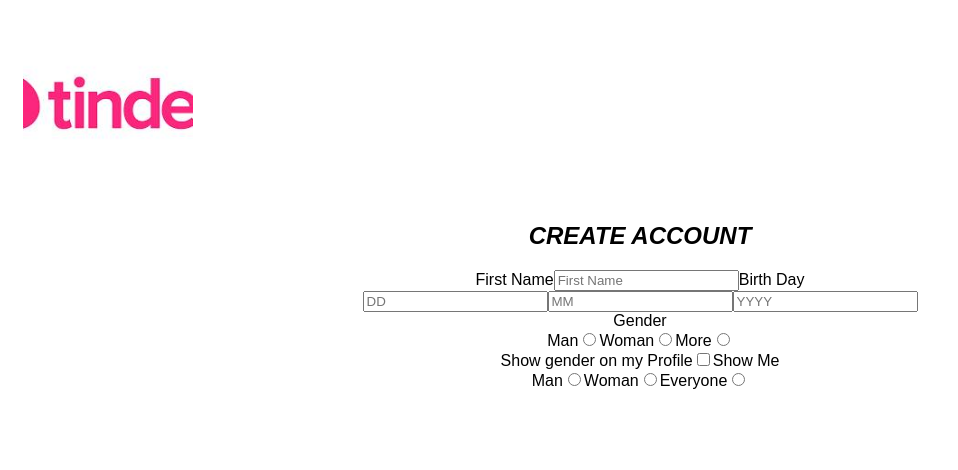
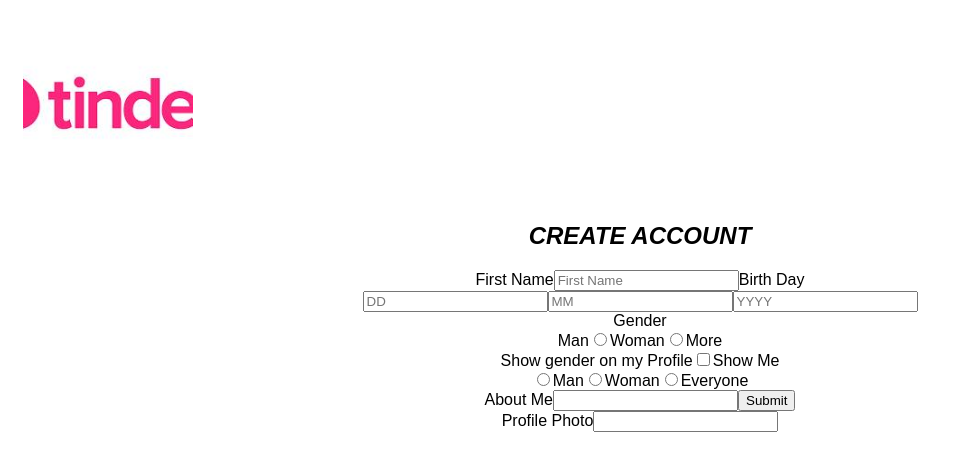
Before and after one commit to michomapeter/date-app, a React (Create React App) app: page /onboarding in a window 1280 px wide. Shown: the top 470 px of the page, without its empty margins (0-958 px from the left). Built offline with nearby package versions, Linux system fonts and the light colour scheme.

Commit message:
refactoring the onboarding page

```diff
--- a/src/pages/Onboarding.js
+++ b/src/pages/Onboarding.js
@@ -62,16 +62,9 @@
                  </div>
                 <label>Gender</label>
                 <div className="">
-                    <label htmlFor="man-gender-identity">Man</label>
-                <input
-               id="man-gender-identity"
-               type= "radio"
-               name ="gender_identity"
-               value="man"
-               onChange= {handleChange}
-               checked={false}
-                />
-               <label htmlFor="woman-gender-identity">Woman</label>
+
+                <label htmlFor="man-gender-identity">Man</label>
+
                  <input
                id="woman-gender-identity"
                type= "radio"
@@ -80,7 +73,8 @@
                onChange= {handleChange}
                checked={false}
                 />
-                <label htmlFor="more-gender-identity">More</label>
+                <label htmlFor="woman-gender-identity">Woman</label>
+
                        <input
                id="more-gender-identity"
                type= "radio"
@@ -89,6 +83,7 @@
                onChange= {handleChange}
                checked={false}
                 />
+                <label htmlFor="more-gender-identity">More</label>
                 </div>
 
                 <label htmlFor="show-gender">Show gender on my Profile</label>
@@ -102,7 +97,7 @@
                 <label>Show Me</label>
 
                 <div className="multiple-input-container">
-                <label htmlFor="man-gender-interest">Man</label>
+                {/* <label htmlFor="man-gender-interest">Man</label> */}
                 <input
                id="man-gender-interest"
                type= "radio"
@@ -111,7 +106,8 @@
                onChange= {handleChange}
                checked={false}
                 />
-               <label htmlFor="man-gender-interest">Woman</label>
+                <label htmlFor="man-gender-interest">Man</label>
+
                  <input
                id="woman-gender-interest"
                type= "radio"
@@ -120,7 +116,8 @@
                onChange= {handleChange}
                checked={false}
                 />
-                <label htmlFor="more-gender-interest">Everyone</label>
+                <label htmlFor="man-gender-interest">Woman</label>
+
                        <input
                id="everyone-gender-interest"
                type= "radio"
@@ -129,9 +126,35 @@
                onChange= {handleChange}
                checked={false}
                 />
+                <label htmlFor="more-gender-interest">Everyone</label>
                 </div>
 
+                <label htmlFor="about">About Me</label>
+                <input
+               id="about"
+               type= "text"
+               name ="about"
+               required ={true}
+               value=""
+               onChange= {handleChange}
+               checked={false}
+                />
+                <input type="submit"/>
+              </section>
 
+
+              <section>
+                <label htmlFor="url">Profile Photo</label>
+                <input
+                type="url"
+                name ="url"
+                id="url"
+                onChange={handleChange}
+                required={true}
+                />
+                <div className="photo-container">
+
+                </div>
               </section>
             </form>
 
```
